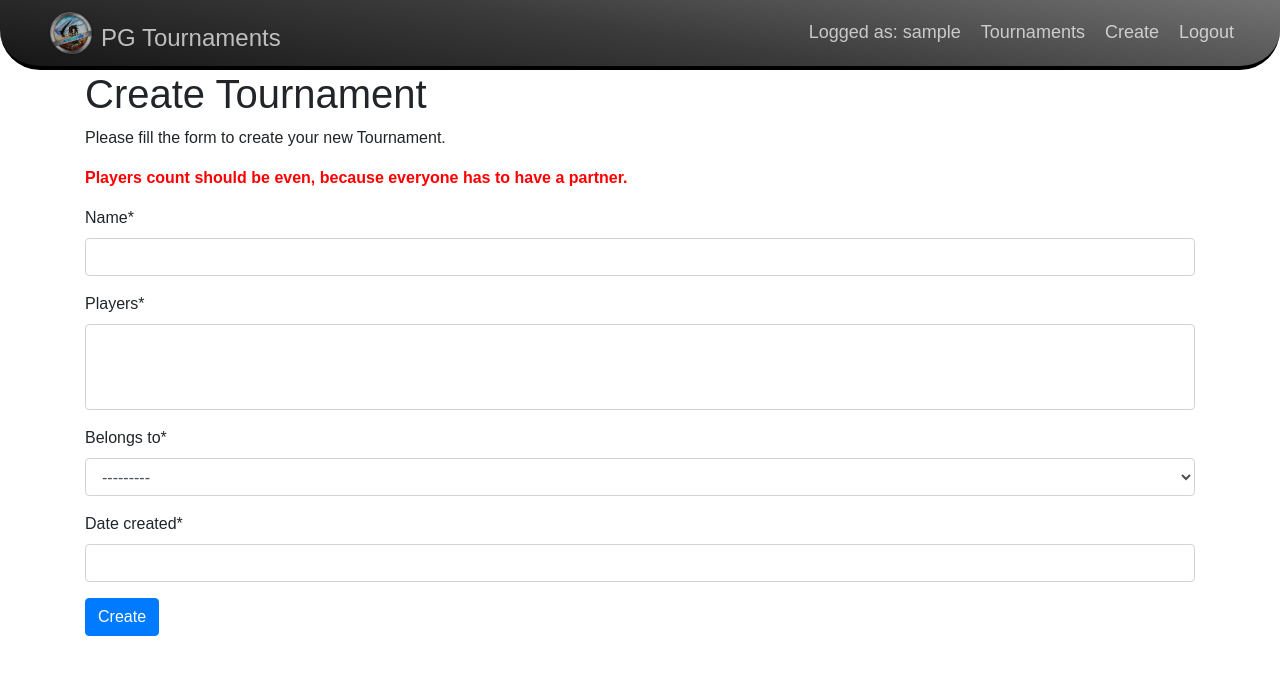
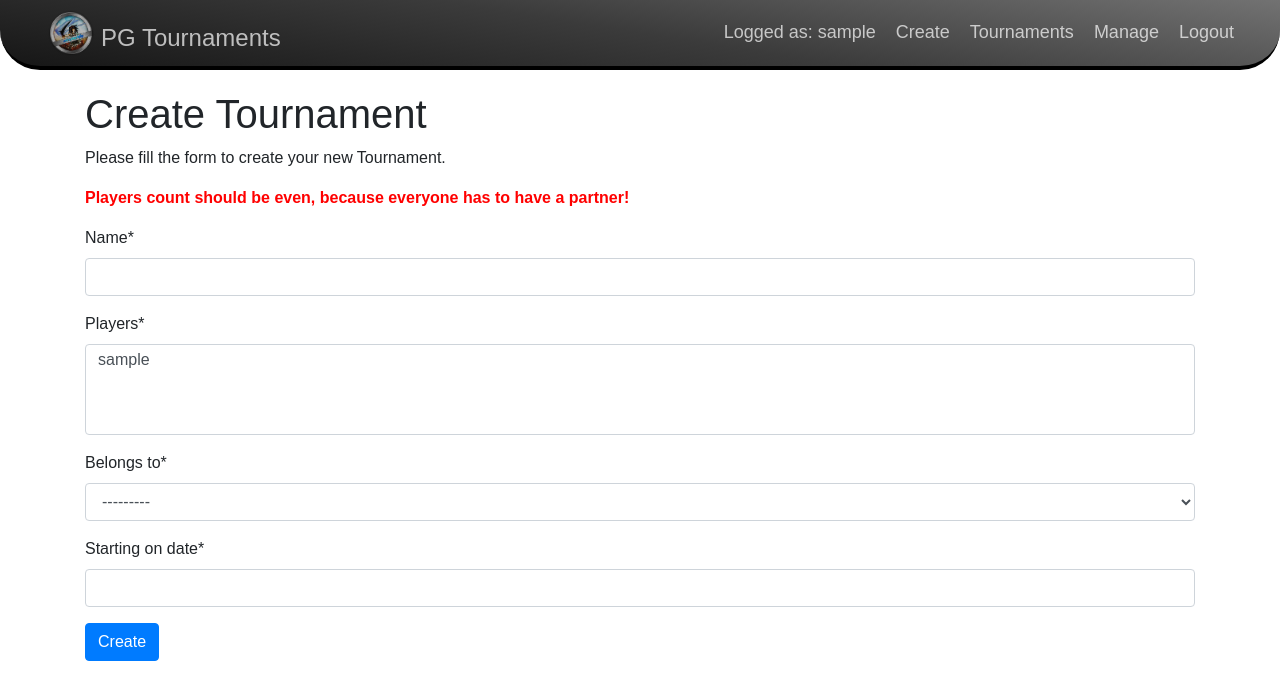
Before and after one commit to Skylighty/tournaments, a Django app: template tournament/templates/tournament/create_tournament.html in a window 1280 px wide. Shown: the top 700 px of the page. Run offline with Django 4.2, Linux system fonts and the light colour scheme; the template is opened without the code that fills it: values that come from a table or form of the project are taken from there, others are empty; the visitor is signed in with stand-in values (Sample User, id 1); data comes from the database, SQL or seed files in the repository; some libraries are stand-ins or nearby versions.

Commit message:
creating tournaments works :)

```diff
--- a/tournament/forms.py
+++ b/tournament/forms.py
@@ -1,31 +1,30 @@
 from django import forms
 from django.contrib.auth.forms import UserCreationForm
 from django.contrib.auth.models import User
-from tournament.models import Tournament
+from tournament.models import Tournament, Player
 
 # Create your forms here.
 
 class NewUserForm(UserCreationForm):
-	email = forms.EmailField(required=True)
+    email = forms.EmailField(required=True)
 
-	class Meta:
-		model = User
-		fields = ("username", "email", "password1", "password2")
+    class Meta:
+        model = User
+        fields = ("username", "email", "password1", "password2")
 
-	def save(self, commit=True):
-		user = super(NewUserForm, self).save(commit=False)
-		user.email = self.cleaned_data['email']
-		if commit:
-			user.save()
-		return user
+    def save(self, commit=True):
+        user = super(NewUserForm, self).save(commit=False)
+        user.email = self.cleaned_data['email']
+        if commit:
+            user.save()
+        return user
 
 
 class TournamentForm(forms.ModelForm):
+
     class Meta:
         model = Tournament
         fields = ['name',
                   'players',
                   'belongs_to',
-                  'date_created',]
-
-    #name = forms.CharField(label='Tournament name', max_length=100)
+                  'start_date',]
--- a/tournament/models.py
+++ b/tournament/models.py
@@ -13,9 +13,9 @@ class Tournament(models.Model):
     """Tournament object that is related OneToOne to owner,
     and ManyToMany with players who only play in it"""
     name = models.CharField(max_length=100)
-    players = models.ManyToManyField(Player)
-    belongs_to = models.OneToOneField(User, on_delete=models.CASCADE)
-    date_created = models.DateTimeField('Date created')
+    players = models.ManyToManyField(User)
+    belongs_to = models.OneToOneField(User, related_name='creator', on_delete=models.CASCADE)
+    start_date = models.DateTimeField('Starting on date')
 
     def __str__(self):
         return str(self.name)
--- a/tournament/templates/tournament/create_tournament.html
+++ b/tournament/templates/tournament/create_tournament.html
@@ -6,9 +6,9 @@
 
 <!--Tournament Form-->
 <div class="container py-5>">
-    <h1>Create Tournament</h1>
+    <h1 style="margin-top: 20px;">Create Tournament</h1>
     <p>Please fill the form to create your new Tournament.</p>
-    <p style="color:red; font-weight: bold;">Players count should be even, because everyone has to have a partner.</p>
+    <p style="color:red; font-weight: bold;">Players count should be even, because everyone has to have a partner!</p>
 
     <form method="POST">
         {% csrf_token %}
--- a/tournament/templates/tournament/index.html
+++ b/tournament/templates/tournament/index.html
@@ -26,8 +26,9 @@
         <ul class="main-nav" id="main-nav">
             {% if user.is_authenticated %}
                 <li><a href='#' class="nav-links">Logged as: {{user.get_username}}</a></li>
+                <li><a href="/create" class="nav-links">Create</a></li>
                 <li><a href="#" class="nav-links">Tournaments</a></li>
-                <li><a href="/create" class="nav-links">Create</a></li>
+                <li><a href="/manage" class="nav-links">Manage</a></li>
                 <li><a href="/logout" class="nav-links">Logout</a></li>
             {% else %}
                 <li><a href="/register" class="nav-links">Register</a></li>
```
Also changed, not shown: tournament/views.py (+7 -10 lines), tournament/migrations/0002_rename_date_created_tournament_start_date_and_more.py (added), tournament/migrations/0003_alter_tournament_start_date.py (added).
